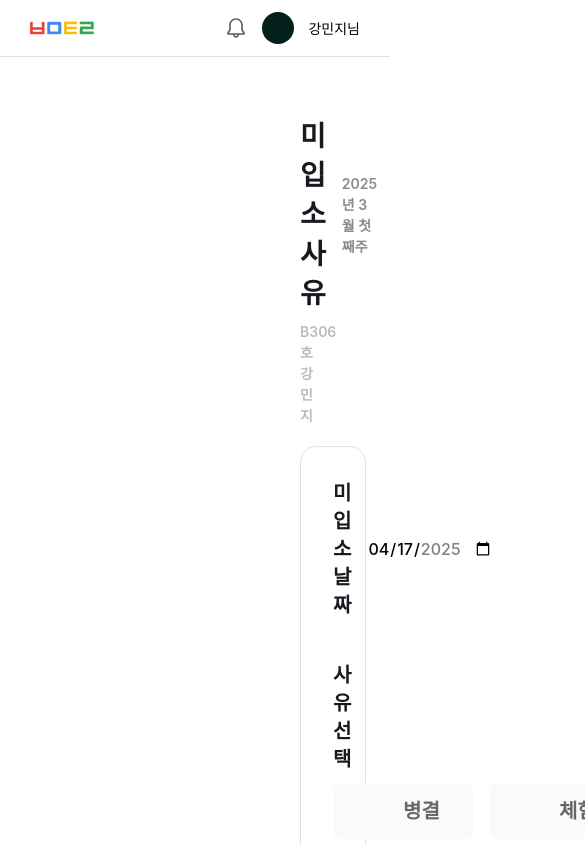
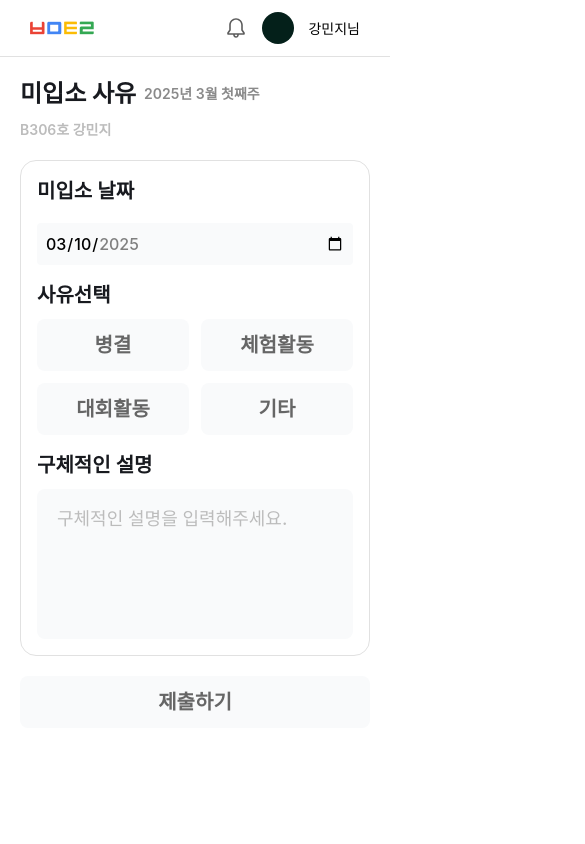
Before and after one commit to BUMITORI/BUMITORI_WEB, a React (Vite) app in the folder client/: page /not-admit in a window 390 px wide. Shown: the top 844 px of the page, 585 px wide, since content can reach past the window. Built offline with nearby package versions, Linux system fonts and the light colour scheme.

Commit message:
미입소 사유 반응형

```diff
--- a/client/src/pages/Not-admit/index.tsx
+++ b/client/src/pages/Not-admit/index.tsx
@@ -1,5 +1,5 @@
 import { useState } from "react";
-import * as S from "./style";
+import * as S from "./mobileS";
 import Header from "../../shared/components/Header";
 import SubmitModal from "../../shared/components/Modal";
 
@@ -7,7 +7,7 @@ const NotAdmit = () => {
   const [isModalOpen, setIsModalOpen] = useState<boolean>(false);
   const [selectedButton, setSelectedButton] = useState<string>("");
   const [reasonText, setReasonText] = useState<string>("");
-  const [selectedDate, setSelectedDate] = useState<string>("2025-04-17");
+  const [selectedDate, setSelectedDate] = useState<string>(new Date().toISOString().slice(0, 10));
 
   const handleButtonClick = (buttonName: string) => {
     setSelectedButton(buttonName);
@@ -44,7 +44,7 @@ const NotAdmit = () => {
                 type="date"
                 id="date"
                 max="2025-12-29"
-                min="2025-04-17"
+                min={new Date().toISOString().slice(0, 10)}
                 value={selectedDate}
                 onChange={handleDateChange}
               />
@@ -52,30 +52,15 @@ const NotAdmit = () => {
             <S.ReasonChoice>
               <S.ReasonText>사유선택</S.ReasonText>
               <S.ButtonBox>
-                <S.Button
-                  isSelected={selectedButton === "병결"}
-                  onClick={() => handleButtonClick("병결")}
-                >
-                  병결
-                </S.Button>
-                <S.Button
-                  isSelected={selectedButton === "체험활동"}
-                  onClick={() => handleButtonClick("체험활동")}
-                >
-                  체험활동
-                </S.Button>
-                <S.Button
-                  isSelected={selectedButton === "대회활동"}
-                  onClick={() => handleButtonClick("대회활동")}
-                >
-                  대회활동
-                </S.Button>
-                <S.Button
-                  isSelected={selectedButton === "기타"}
-                  onClick={() => handleButtonClick("기타")}
-                >
-                  기타
-                </S.Button>
+                {['병결','체험활동','대회활동','기타'].map(item => (
+                  <S.Button
+                    key={item}
+                    isSelected={selectedButton === item}
+                    onClick={() => handleButtonClick(item)}
+                  >
+                    {item}
+                  </S.Button>
+                ))}
               </S.ButtonBox>
             </S.ReasonChoice>
             <S.ReasonExplain>
@@ -98,7 +83,6 @@ const NotAdmit = () => {
           onSubmit={() => setIsModalOpen(false)}
         />
       )}
-      {/* 모달 닫기 */}
     </>
   );
 };
--- a/client/src/pages/Not-admit/style.ts
+++ b/client/src/pages/Not-admit/mobileS.ts
@@ -1,6 +1,8 @@
 import styled from "styled-components";
 import { Pretendard } from "../../shared/style/font";
 import theme from "../../shared/style/theme";
+
+const BREAKPOINT = '768px';
 
 export const NotAdmitLayout = styled.div`
   display: flex;
@@ -10,24 +12,43 @@ export const NotAdmitLayout = styled.div`
 export const NotAdmitContainer = styled.div`
   display: flex;
   flex-direction: column;
-  padding: 60px 300px;
+  padding: 60px 0px;
+  width: 740px;
+  margin: 0 auto;
+  @media (max-width: ${BREAKPOINT}) {
+    padding: 20px;
+    width: 100%;
+    margin: 0 auto;
+  }
 `;
 
 export const TitleBox = styled.div`
   display: flex;
   align-items: center;
   gap: 16px;
+  flex-wrap: wrap;
+
+  @media (max-width: ${BREAKPOINT}) {
+    gap: 8px;
+  }
 `;
 
 export const Title = styled.p`
   ${Pretendard.Title1}
   color: ${theme.black};
+  @media (max-width: ${BREAKPOINT}) {
+    font-size: 1.5rem;
+  }
 `;
 
 export const Date = styled.p`
   ${Pretendard.Body3}
   color: ${theme.gray300};
   font-weight: 600;
+
+  @media (max-width: ${BREAKPOINT}) {
+    font-size: 0.875rem;
+  }
 `;
 
 export const SubTitle = styled.p`
@@ -35,6 +56,10 @@ export const SubTitle = styled.p`
   color: ${theme.gray200};
   padding-top: 8px;
   font-weight: 600;
+
+  @media (max-width: ${BREAKPOINT}) {
+    font-size: 0.875rem;
+  }
 `;
 
 export const FormContainer = styled.div`
@@ -42,30 +67,48 @@ export const FormContainer = styled.div`
   border: 1px solid ${theme.gray100};
   padding: 32px;
   margin: 20px 0;
+
+  @media (max-width: ${BREAKPOINT}) {
+    padding: 16px;
+  }
 `;
 
-
 export const DateChoice = styled.div`
-  flex-direction: row;
   display: flex;
   align-items: center;
   gap: 16px;
   margin-bottom: 32px;
-`
+
+  @media (max-width: ${BREAKPOINT}) {
+    flex-direction: column;
+    align-items: flex-start;
+    gap: 8px;
+    margin-bottom: 16px;
+  }
+`;
 
 export const DateInput = styled.input`
   ${Pretendard.Body2}
   color: ${({ theme }) => theme.black};
   font-weight: 500;
   border: none;
-  backgorund-color: ${theme.gray400};
-  margin-bottom: 10px;
+  background-color: ${theme.gray50};
+  padding: 8px;
+  border-radius: 4px;
+
+  @media (max-width: ${BREAKPOINT}) {
+    width: 100%;
+  }
 `;
 
 export const ReasonChoice = styled.div`
   display: flex;
   flex-direction: column;
   margin-bottom: 32px;
+
+  @media (max-width: ${BREAKPOINT}) {
+    margin-bottom: 16px;
+  }
 `;
 
 export const ReasonText = styled.p`
@@ -78,6 +121,12 @@ export const ReasonText = styled.p`
 export const ButtonBox = styled.div`
   display: flex;
   gap: 16px;
+
+  @media (max-width: ${BREAKPOINT}) {
+    display: grid;
+    grid-template-columns: repeat(2, 1fr);
+    gap: 12px;
+  }
 `;
 
 export const Button = styled.button<{ isSelected: boolean }>`
@@ -87,11 +136,16 @@ export const Button = styled.button<{ isSelected: boolean }>`
     isSelected ? theme.blue : theme.gray50};
   font-weight: 600;
   border-radius: 8px;
-  padding: 14px 70px;
+  padding: 14px 24px;
   white-space: nowrap;
   border: none;
-  width: 100%;
-  text-align: center;
+  cursor: pointer;
+
+  width: auto;
+  @media (max-width: ${BREAKPOINT}) {
+    width: 100%;
+    padding: 12px;
+  }
 `;
 
 export const ReasonExplain = styled.div`
@@ -116,6 +170,10 @@ export const ReasonTextArea = styled.textarea`
   &::placeholder {
     color: ${theme.gray200};
   }
+
+  @media (max-width: ${BREAKPOINT}) {
+    height: 150px;
+  }
 `;
 
 export const SubmitButton = styled.button<{ disabled: boolean }>`
@@ -124,9 +182,14 @@ export const SubmitButton = styled.button<{ disabled: boolean }>`
   background-color: ${({ disabled }) => (disabled ? theme.gray50 : theme.blue)};
   font-weight: 600;
   border-radius: 8px;
-  padding: 14px 70px;
+  padding: 14px 24px;
   white-space: nowrap;
   border: none;
-  width: 100%;
-  text-align: center;
+  width: auto;
+  cursor: ${({ disabled }) => (disabled ? 'not-allowed' : 'pointer')};
+
+  @media (max-width: ${BREAKPOINT}) {
+    width: 100%;
+    padding: 12px;
+  }
 `;
```
